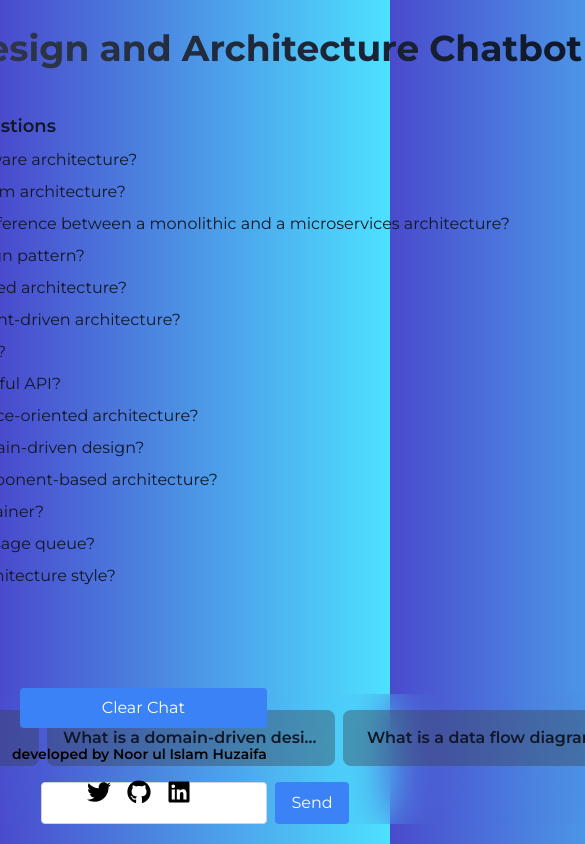
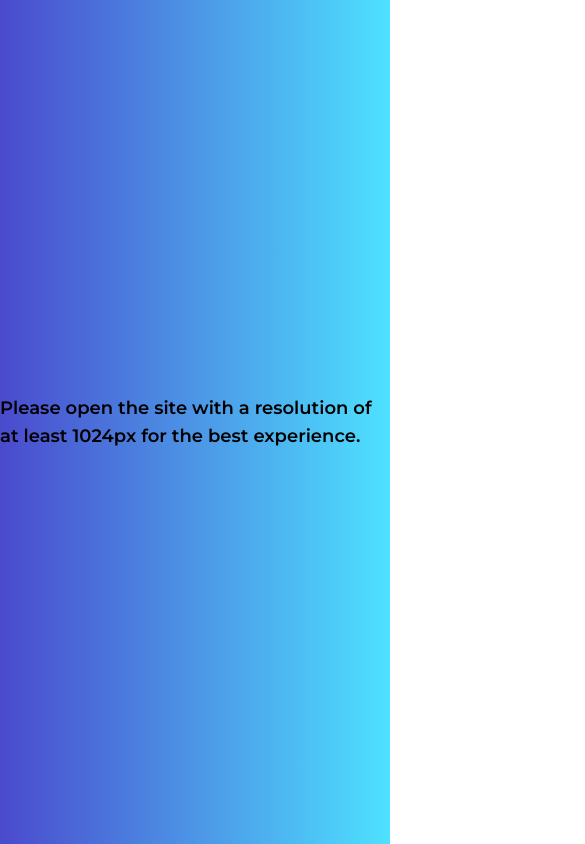
Before and after one commit to n-huzaifa/chatbot-next-app, a Next.js app: page / in a window 390 px wide. Shown: the top 844 px of the page, 585 px wide, since content can reach past the window. Built offline with nearby package versions, Linux system fonts and the light colour scheme.

Commit message:
Mobile resolution incompatibility added

```diff
--- a/app/globals.css
+++ b/app/globals.css
@@ -19,3 +19,12 @@ body {
   background: linear-gradient(90deg, rgba(130, 124, 236, 1) 0%, rgba(74, 74, 205, 1) 0%, rgba(78, 225, 255, 1) 100%);
   filter: progid:DXImageTransform.Microsoft.gradient(startColorstr="#827cec",endColorstr="#4ee1ff",GradientType=1);
 }
+
+@media (max-width: 1023px) {
+  .chatbot-container {
+    display: none;
+  }
+  .chatbot-resolution-page {
+    display: block;
+  }
+}
--- a/app/page.js
+++ b/app/page.js
@@ -38,8 +38,9 @@ export default function Chatbot() {
   ))
 
   return (
-    <div className='flex justify-center'>
-      <div className='flex flex-col h-screen justify-between p-5 max-w-5xl text-black dark:text-white '>
+    <>
+      <div className='flex chatbot-container justify-center'>
+        <div className='flex  flex-col h-screen justify-between p-5 max-w-5xl text-black dark:text-white '>
           <div className='flex flex-col items-center w-full'>
             <h1 className='text-4xl text-center font-bold mb-4 bg-clip-text text-transparent bg-gradient-to-r from-gray-700 to-slate-900 py-2'>
               System Design and Architecture Chatbot
@@ -154,5 +155,11 @@ export default function Chatbot() {
           </div>
         </footer>
       </div>
+      <div className='chatbot-resolution-page hidden h-screen w-full'>
+        <p className='flex flex-col justify-center items-center h-full w-full text-lg font-semibold'>
+          Please open the site with a resolution of at least 1024px for the best experience.
+        </p>
+      </div>
+    </>
   )
 }
```
Lines whose indentation alone changed are shown as unchanged.
